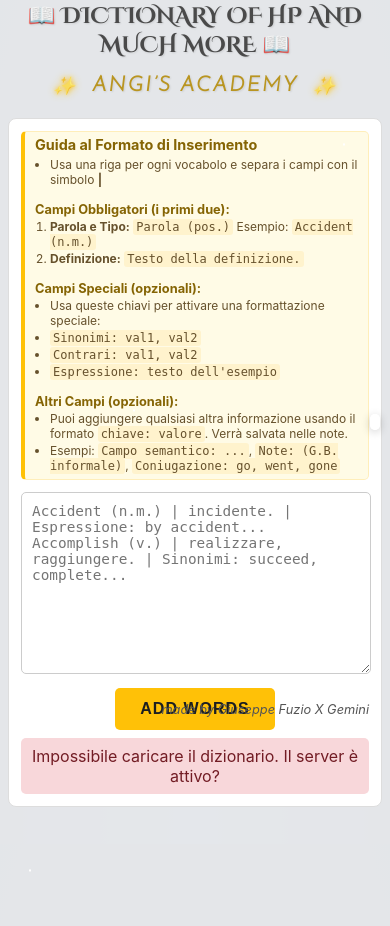
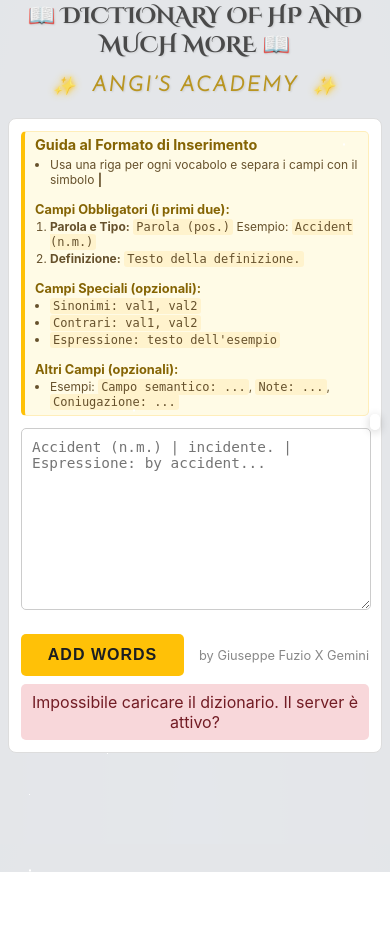
Before and after one commit to p3pp304/dizionario-online-app, a Flask app: page / in a window 390 px wide. After the commit the page ends 872 px from the top, so only its background shows below. Run offline with Flask 3, Linux system fonts and the light colour scheme; data that the repository does not hold is empty; parts of the project's set-up code (start-up, migrations or seed data) failed here and were passed over.

Commit message:
Layout finale e fix animazioni

```diff
--- a/static/style.css
+++ b/static/style.css
@@ -320,20 +320,26 @@ button:hover { background-color: #ffca2c; box-shadow: 0 3px 12px rgba(255, 193,
     font-size: 0.88rem;
 }
 
-/* === Regole per la Firma === */
+/* Stile per il footer del form (pulsante + firma) */
 .form-footer {
-    position: relative;
-    text-align: center;
+    display: flex;
+    justify-content: space-between; /* Spinge gli elementi ai lati opposti */
+    align-items: center; /* Allinea verticalmente al centro */
+    margin-top: 10px;
 }
+
+.form-footer button {
+    width: auto; /* Il pulsante non occupa più tutta la larghezza */
+    padding: 12px 25px; /* Padding orizzontale maggiore */
+    flex-grow: 1; /* Fa espandere il pulsante per occupare lo spazio disponibile */
+    margin-right: 15px; /* Spazio tra pulsante e firma */
+}
+
 .signature {
-    margin: 0;
     font-size: 0.8rem;
-    font-style: italic;
-    color: #555;
-    position: absolute;
-    right: 0;
-    top: 50%;
-    transform: translateY(-50%);
+    color: #888;
+    white-space: nowrap; /* Impedisce alla firma di andare a capo */
+    margin: 0; /* Rimuove i margini di default del paragrafo */
 }
 
 /* === STILI PER L'INDICE DELLE LETTERE === */
@@ -417,4 +423,25 @@ button:hover { background-color: #ffca2c; box-shadow: 0 3px 12px rgba(255, 193,
 
     /* 4. Pulsante Normale (non più fisso) */
     /* Non servono regole specifiche qui, eredita quelle desktop */
+    /* Stile per il footer del form (pulsante + firma) */
+.form-footer {
+    display: flex;
+    justify-content: space-between; /* Spinge gli elementi ai lati opposti */
+    align-items: center; /* Allinea verticalmente al centro */
+    margin-top: 10px;
 }
+
+.form-footer button {
+    width: auto; /* Il pulsante non occupa più tutta la larghezza */
+    padding: 12px 25px; /* Padding orizzontale maggiore */
+    flex-grow: 1; /* Fa espandere il pulsante per occupare lo spazio disponibile */
+    margin-right: 15px; /* Spazio tra pulsante e firma */
+}
+
+.signature {
+    font-size: 0.8rem;
+    color: #888;
+    white-space: nowrap; /* Impedisce alla firma di andare a capo */
+    margin: 0; /* Rimuove i margini di default del paragrafo */
+}
+}
--- a/templates/index.html
+++ b/templates/index.html
@@ -29,53 +29,55 @@
         </header>
 
         <main>
-            <!-- SEZIONE PER L'INSERIMENTO DELLA LISTA -->
+            <!-- SEZIONE DI INSERIMENTO UNICA -->
             <section id="bulk-form-section">
 
-                <!-- ISTRUZIONI DETTAGLIATE E USER-FRIENDLY -->
+                <!-- Le istruzioni rimangono qui -->
                 <div class="instructions">
                     <h3>Guida al Formato di Inserimento</h3>
+                    <!-- ... tutto il contenuto delle tue istruzioni ... -->
                     <ul>
                         <li>Usa una riga per ogni vocabolo e separa i campi con il simbolo <strong>|</strong></li>
                     </ul>
-
                     <p style="margin-top: 15px;"><strong>Campi Obbligatori (i primi due):</strong></p>
                     <ol>
                         <li><strong>Parola e Tipo:</strong> <code>Parola (pos.)</code> Esempio: <code>Accident (n.m.)</code></li>
                         <li><strong>Definizione:</strong> <code>Testo della definizione.</code></li>
                     </ol>
-
                     <p style="margin-top: 15px;"><strong>Campi Speciali (opzionali):</strong></p>
                     <ul>
-                    <li>Usa queste chiavi per attivare una formattazione speciale:</li>
                         <li><code>Sinonimi: val1, val2</code></li>
                         <li><code>Contrari: val1, val2</code></li>
                         <li><code>Espressione: testo dell'esempio</code></li>
                     </ul>
-
                     <p style="margin-top: 15px;"><strong>Altri Campi (opzionali):</strong></p>
                     <ul>
-                    <li>Puoi aggiungere qualsiasi altra informazione usando il formato <code>chiave: valore</code>. Verrà salvata nelle note.</li>
-                    <li>Esempi: <code>Campo semantico: ...</code>, <code>Note: (G.B. informale)</code>, <code>Coniugazione: go, went, gone</code></li>
+                        <li>Esempi: <code>Campo semantico: ...</code>, <code>Note: ...</code>, <code>Coniugazione: ...</code></li>
                     </ul>
                 </div>
+
+                <!-- Il form ora contiene la textarea e il nuovo footer -->
                 <form id="bulk-add-form">
                     <textarea
                         id="bulk-input"
                         rows="10"
-                        placeholder="Accident (n.m.) | incidente. | Espressione: by accident...&#10;Accomplish (v.) | realizzare, raggiungere. | Sinonimi: succeed, complete..."
+                        placeholder="Accident (n.m.) | incidente. | Espressione: by accident..."
                     ></textarea>
+
+                    <!-- NUOVO: Footer per il form con pulsante e firma -->
                     <div class="form-footer">
                         <button type="submit">Add words</button>
-                        <p class="signature">made by Giuseppe Fuzio X Gemini</p>
+                        <p class="signature">by Giuseppe Fuzio X Gemini</p>
                     </div>
                 </form>
+
+                <!-- L'area messaggi va subito dopo il form -->
                 <div id="bulk-message-area" class="message"></div>
             </section>
 
-            <!-- SEZIONE DOVE VERRA' MOSTRATA L'INTERA LISTA -->
+            <!-- SEZIONE PER LA LISTA DEI VOCABOLI -->
             <section id="dictionary-section">
-                <!-- Il dizionario verrà visualizzato qui dal JavaScript -->
+                <!-- Il dizionario verrà visualizzato qui -->
             </section>
         </main>
     </div>
```
Lines whose indentation alone changed are shown as unchanged.
